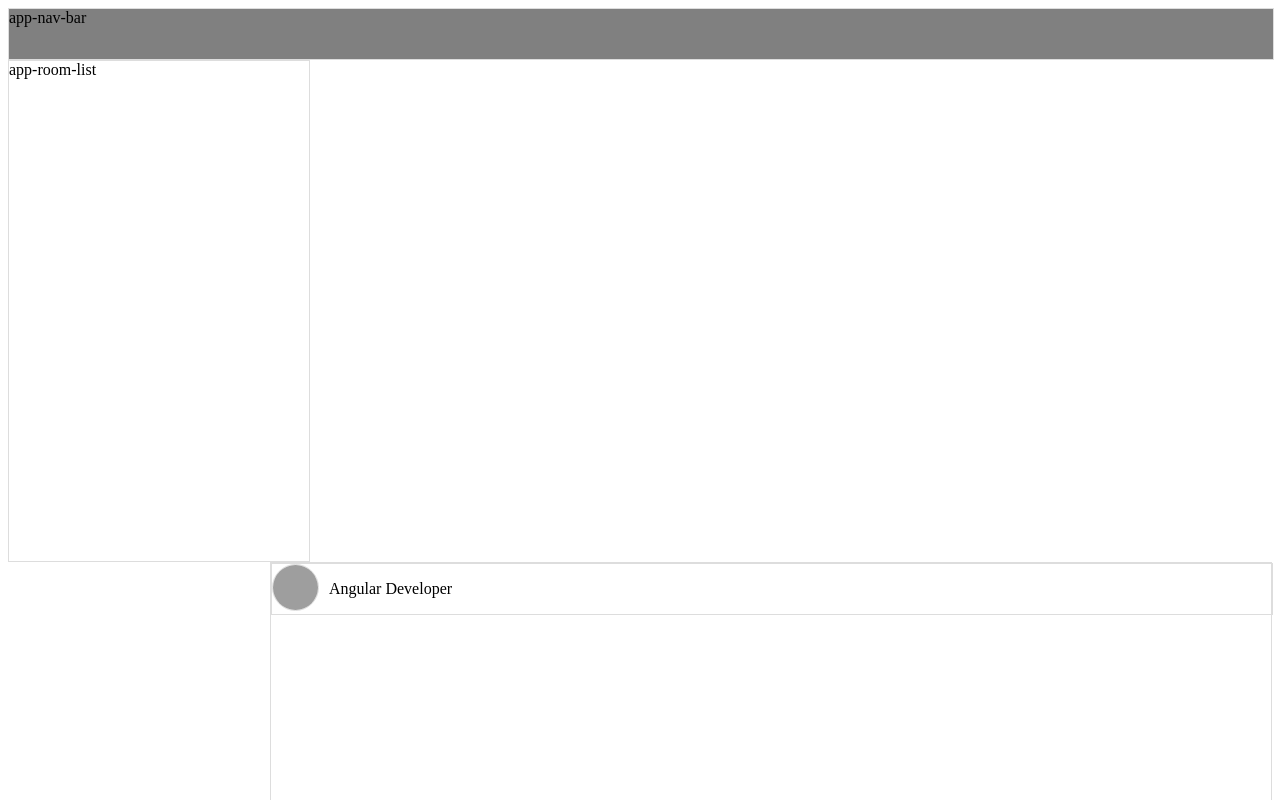
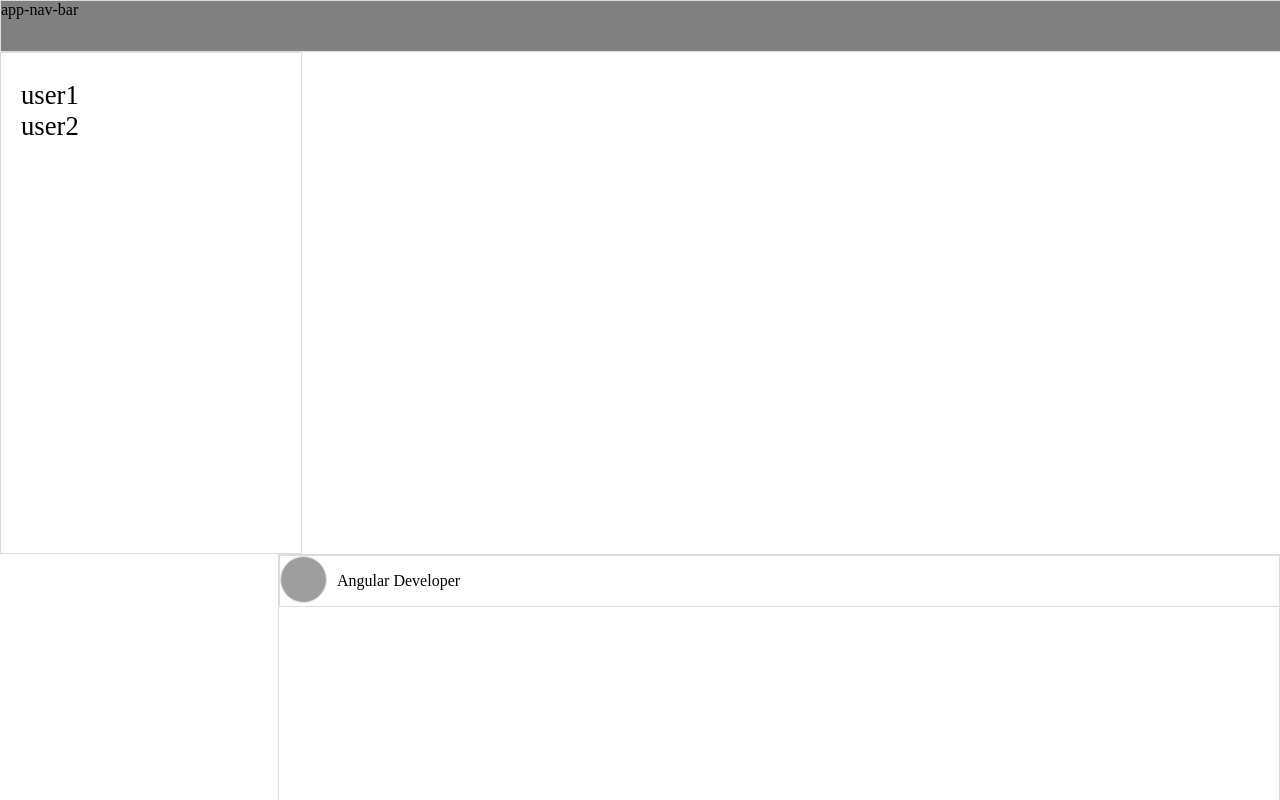
Before and after one commit to rosethorn999/chatRoom, an Angular app: page / in a window 1280 px wide. Shown: the top 800 px of the page. Built offline with nearby package versions, Linux system fonts and the light colour scheme; no server answers; grey boxes are pictures that could not be loaded.

Commit message:
room list css and websocket test

```diff
--- a/src/app/room-list/room-list.component.css
+++ b/src/app/room-list/room-list.component.css
@@ -4,3 +4,15 @@
     float: left;
     border: 1px solid #ddd;
 }
+
+#roomlist {
+    list-style-type: none;
+    font-size: 20pt;
+    width: 250px;
+    margin-left: 10px;
+    padding-left: 10px;
+}
+
+#roomlist li:hover {
+    background: gray;
+}
--- a/src/app/room-list/room-list.component.html
+++ b/src/app/room-list/room-list.component.html
@@ -1 +1,7 @@
-<div class="container">app-room-list</div>
+<div class="container">
+    <ul id="roomlist">
+        <li *ngFor="let room of room_list;let i = index;" (mousedown)='changeRoom(i)'>
+            {{room}}
+        </li>
+    </ul>
+</div>
--- a/src/app/room-list/room-list.component.ts
+++ b/src/app/room-list/room-list.component.ts
@@ -6,10 +6,54 @@ import { Component, OnInit } from '@angular/core';
   styleUrls: ['./room-list.component.css']
 })
 export class RoomListComponent implements OnInit {
+  wsUrl = "ws://jsonbin.org/lioufongkia/test";
+  websocket;
+  room_list = ['user1', 'user2'];
 
   constructor() { }
 
   ngOnInit() {
+    let headers = [];
+    headers[0] = "Authorization", "token e482852d-34f2-448b-a073-640574badeb3";
+    headers[1] = "Content-Type", "application/json";
+    this.websocket = new WebSocket(this.wsUrl,headers);
+    this.websocket.onopen = function (evt) {
+      this.onOpen(evt)
+    };
+    this.websocket.onclose = function (evt) {
+      this.onClose(evt)
+    };
+    this.websocket.onmessage = function (evt) {
+      this.onMessage(evt)
+    };
+    this.websocket.onerror = function (evt) {
+      this.onError(evt)
+    };
+  }
+
+  setRoomList() {
+
+  }
+
+  changeRoom(index: any) {
+    console.log(index);
+  }
+
+  onOpen(evt) {
+    console.log("CONNECTED");
+  }
+
+  onMessage(evt){
+    console.log("onmessage" + evt.data);
+    this.websocket.close();
+  }
+
+  onClose(evt) {
+    console.log("DISCONNECTED");
+  }
+
+  onError(evt) {
+    console.log("ERROR" + evt.data);
   }
 
 }
--- a/src/index.html
+++ b/src/index.html
@@ -1,5 +1,6 @@
 <!doctype html>
 <html>
+
 <head>
     <meta charset="utf-8">
     <title>ChatRoom</title>
@@ -8,7 +9,9 @@
     <meta name="viewport" content="width=device-width, initial-scale=1">
     <link rel="icon" type="image/x-icon" href="favicon.ico">
 </head>
-<body>
+
+<body style="margin:0;padding:0;">
     <app-root>Loading...</app-root>
 </body>
+
 </html>
```
Also changed, not shown: package.json (indentation only). Lines whose indentation alone changed are shown as unchanged.
